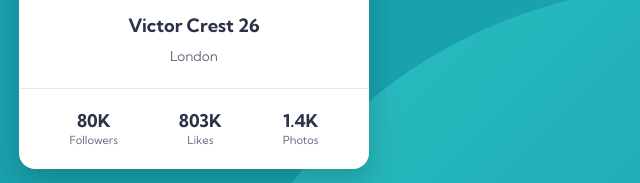
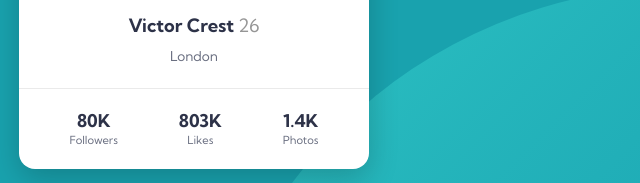
Before and after one commit to jkeresman/Frontend-mentor-profile-card-component, a plain HTML site: page index.html in a window 1280 px wide. Shown: the part 414-597 px from the top of the page, 446-1086 px from the left. Drawn offline with Linux system fonts and the light colour scheme.

Commit message:
Update style.css

```diff
--- a/style.css
+++ b/style.css
@@ -51,7 +51,7 @@ body {
 }
 
 
-bdi{
+span{
     color: var(--dark-gray);
     font-weight: 400;
 }
```
